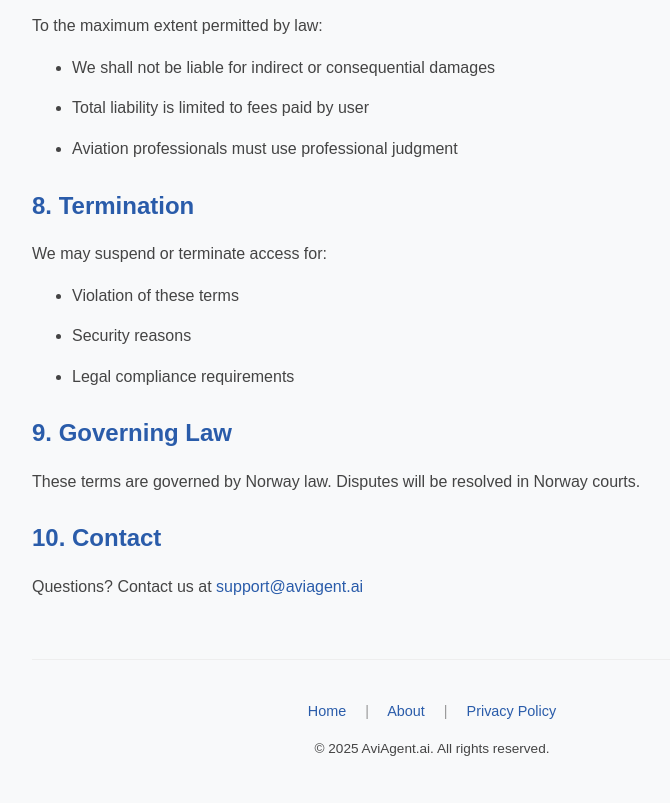
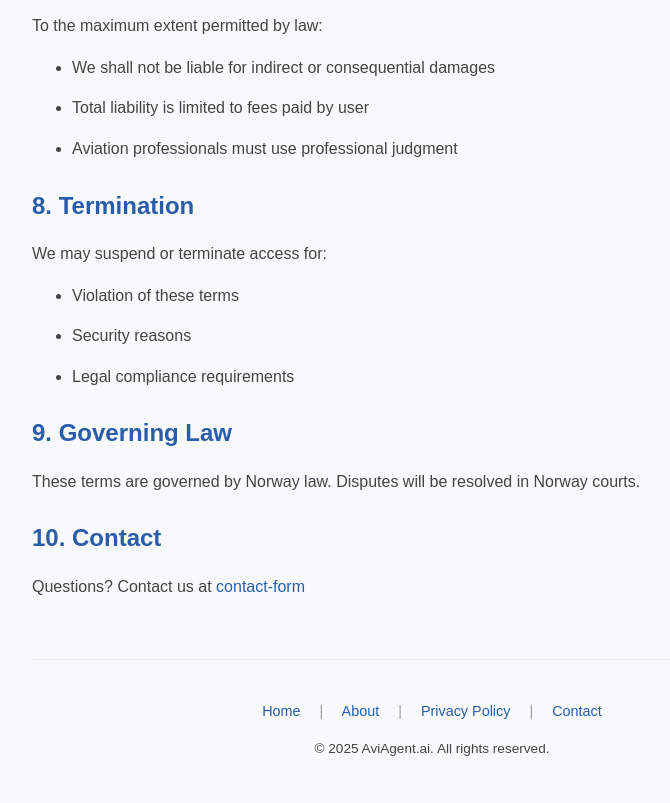
Before and after one commit to Scandiccloud/aviagent.ai, a website: page terms.html in a window 1280 px wide. Shown: the part 1745-2548 px from the top of the page, without its empty margins (208-878 px from the left). Drawn offline with Linux system fonts and the light colour scheme.

Commit message:
Added contact form footer

```diff
--- a/terms.html
+++ b/terms.html
@@ -180,7 +180,7 @@
         <p>These terms are governed by Norway law. Disputes will be resolved in Norway courts.</p>
 
         <h2>10. Contact</h2>
-        <p>Questions? Contact us at <a href="mailto:support@aviagent.ai">support@aviagent.ai</a></p>
+        <p>Questions? Contact us at <a href="/contact.html">contact-form</a></p>
 
             <!-- Footer -->
     <footer>
@@ -190,6 +190,8 @@
             <a href="/about.html">About</a>
             <span class="separator">|</span>
             <a href="/privacy.html">Privacy Policy</a>
+            <span class="separator">|</span>
+            <a href="/contact.html">Contact</a>
         </div>
         <p class="copyright">
             &copy; <span id="currentYear"></span> AviAgent.ai. All rights reserved.
```
